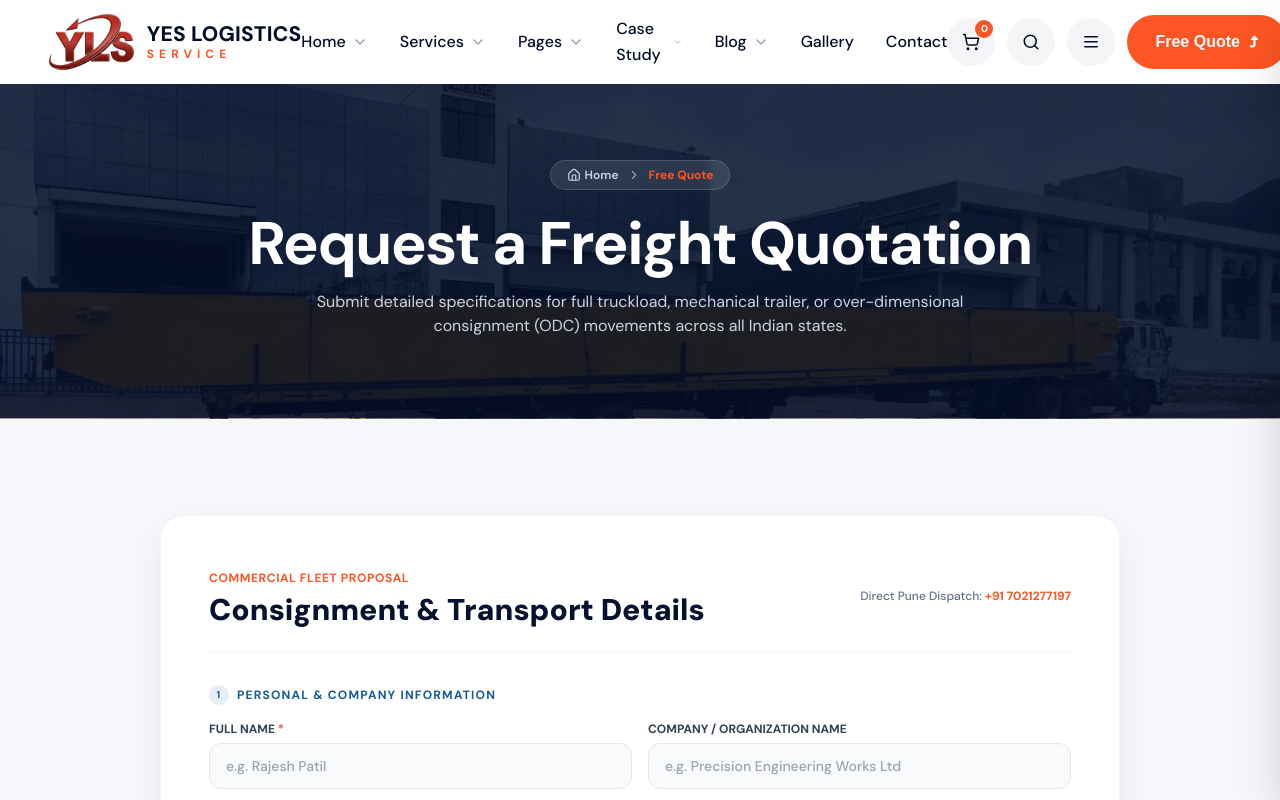
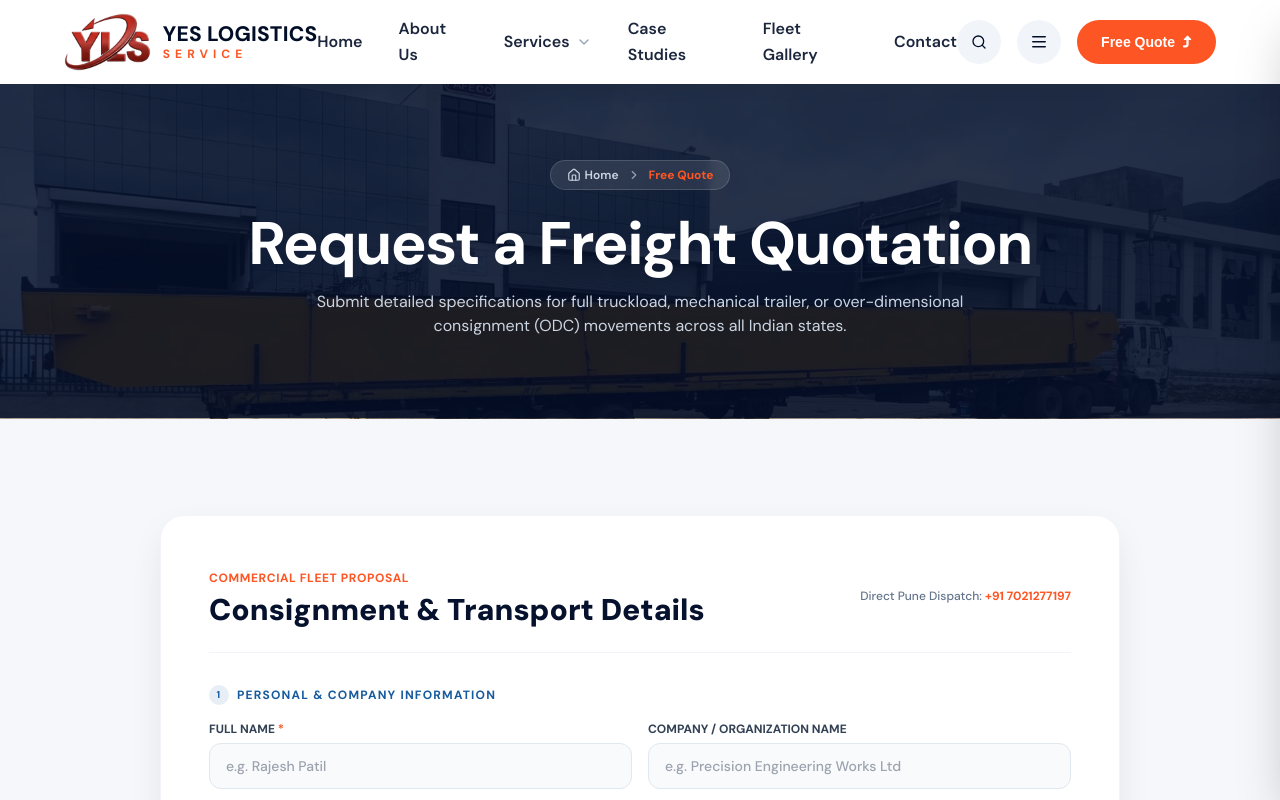
Before and after one commit to Mishra-Aniket/YLS, a Next.js app: page /quote in a window 1280 px wide. Shown: the top 800 px of the page. Built offline with nearby package versions, Linux system fonts and the light colour scheme; a web font is replaced by a local one.

Commit message:
fix(ui/ux): declutter navbar, position client marquee under hero, expand to 1640px canvas, and add quick tracking

```diff
--- a/src/app/page.tsx
+++ b/src/app/page.tsx
@@ -24,11 +24,11 @@ export default function HomePage() {
       {/* 1. White Pill Navigation Header */}
       <Navbar variant="floating" />
 
-      {/* 1b. Moveable Client Strip (logo + name pills) */}
-      <ClientMarquee />
-
       {/* 2. Dark Navy Split Hero Section */}
       <HeroSection />
+
+      {/* 2b. Moveable Client Strip (logo + name pills) */}
+      <ClientMarquee />
 
       {/* 3. About Our Company Section */}
       <AboutSection />
--- a/src/components/ClientMarquee.tsx
+++ b/src/components/ClientMarquee.tsx
@@ -15,10 +15,10 @@ export default function ClientMarquee() {
 
   return (
     <div
-      className="relative z-30 mt-[84px] overflow-hidden border-y border-white/10 bg-[#020e28]"
+      className="relative z-30 overflow-hidden border-y border-white/10 bg-[#020b1f] py-3 sm:py-4 shadow-inner"
       aria-label="Companies we work with"
     >
-      <div className="flex w-max animate-marquee items-center gap-3.5 py-2.5 pl-3.5">
+      <div className="flex w-max animate-marquee items-center gap-3.5 pl-3.5">
         {track.map((client, idx) => {
           const profileUrl = `https://www.google.com/search?q=${encodeURIComponent(
             client.name + " India"
--- a/src/components/Navbar.tsx
+++ b/src/components/Navbar.tsx
@@ -5,10 +5,9 @@ import Link from "next/link";
 import { usePathname } from "next/navigation";
 import {
   ChevronDown,
-  ShoppingCart,
   Search,
-  ArrowRight,
   Menu,
+  PhoneCall,
 } from "lucide-react";
 import YLSLogo from "./YLSLogo";
 import SearchModal from "./SearchModal";
@@ -25,76 +24,53 @@ export default function Navbar({ variant = "floating" }: NavbarProps) {
   const [activeDropdown, setActiveDropdown] = useState<string | null>(null);
   const [isSearchOpen, setIsSearchOpen] = useState(false);
   const [isDrawerOpen, setIsDrawerOpen] = useState(false);
-  const [cartCount, setCartCount] = useState(0);
 
   useEffect(() => {
     const handleScroll = () => {
-      setIsScrolled(window.scrollY > 40);
+      setIsScrolled(window.scrollY > 30);
     };
     handleScroll();
     window.addEventListener("scroll", handleScroll);
     return () => window.removeEventListener("scroll", handleScroll);
   }, []);
 
-  /* ---------- Logo block (constant size — no squish) ---------- */
+  /* ---------- Logo block ---------- */
   const logoBlock = (
-    <div className="flex items-center shrink-0">
-      <span className="inline-flex scale-[0.78] origin-left sm:scale-100 transition-transform">
+    <Link href="/" className="flex items-center shrink-0">
+      <span className="inline-flex scale-[0.82] sm:scale-100 origin-left transition-transform">
         <YLSLogo variant="light" size="lg" />
       </span>
-    </div>
+    </Link>
   );
 
-  /* ---------- Center menu (shared by both states) ---------- */
+  /* ---------- Streamlined, Spacious Menu ---------- */
   const menu = (
-    <ul className="hidden xl:flex items-center gap-8 font-heading font-medium text-[16px] text-dark">
+    <ul className="hidden lg:flex items-center gap-6 xl:gap-9 font-heading font-semibold text-[15px] xl:text-[16px] text-dark">
       {/* Home */}
-      <li
-        className="relative group py-2"
-        onMouseEnter={() => setActiveDropdown("home")}
-        onMouseLeave={() => setActiveDropdown(null)}
-      >
+      <li>
         <Link
           href="/"
-          className={`inline-flex items-center gap-1.5 transition-colors ${
-            pathname === "/" ? "text-primary font-bold" : "text-dark hover:text-primary"
+          className={`py-2 transition-colors duration-200 ${
+            pathname === "/" ? "text-primary font-bold" : "text-dark/90 hover:text-primary"
           }`}
         >
-          <span>Home</span>
-          <ChevronDown className="w-4 h-4 transition-transform group-hover:rotate-180 text-slate-400 group-hover:text-primary" />
+          Home
         </Link>
+      </li>
 
-        <div
-          className={`absolute top-full left-0 w-52 pt-3 z-50 transition-all duration-200 ${
-            activeDropdown === "home"
-              ? "opacity-100 visible translate-y-0"
-              : "opacity-0 invisible -translate-y-2 pointer-events-none"
+      {/* About Us */}
+      <li>
+        <Link
+          href="/about-us"
+          className={`py-2 transition-colors duration-200 ${
+            pathname === "/about-us" ? "text-primary font-bold" : "text-dark/90 hover:text-primary"
           }`}
         >
-          <div className="bg-white rounded-2xl p-2.5 shadow-2xl border border-slate-100 space-y-1">
-            <Link
-              href="/"
-              className="block px-3.5 py-2.5 rounded-xl hover:bg-slate-50 text-primary font-bold text-sm"
-            >
-              Home 1 (TransHub Clone)
-            </Link>
-            <Link
-              href="/#services-section"
-              className="block px-3.5 py-2.5 rounded-xl hover:bg-slate-50 text-slate-700 hover:text-primary text-sm font-medium"
-            >
-              Fleet &amp; Heavy Haulage
-            </Link>
-            <Link
-              href="/#process-section"
-              className="block px-3.5 py-2.5 rounded-xl hover:bg-slate-50 text-slate-700 hover:text-primary text-sm font-medium"
-            >
-              Working Workflow
-            </Link>
-          </div>
-        </div>
+          About Us
+        </Link>
       </li>
 
-      {/* Services */}
+      {/* Services Dropdown */}
       <li
         className="relative group py-2"
         onMouseEnter={() => setActiveDropdown("services")}
@@ -102,10 +78,10 @@ export default function Navbar({ variant = "floating" }: NavbarProps) {
       >
         <Link
           href="/services"
-          className={`inline-flex items-center gap-1.5 transition-colors ${
+          className={`inline-flex items-center gap-1.5 transition-colors duration-200 ${
             pathname.startsWith("/services")
               ? "text-primary font-bold"
-              : "text-dark hover:text-primary"
+              : "text-dark/90 hover:text-primary"
           }`}
         >
           <span>Services</span>
@@ -124,7 +100,7 @@ export default function Navbar({ variant = "floating" }: NavbarProps) {
               <Link
                 key={srv.id}
                 href={`/services#${srv.id}`}
-                className="flex items-center justify-between px-3.5 py-2 rounded-xl hover:bg-slate-50 text-slate-700 hover:text-primary text-sm font-medium transition"
+                className="flex items-center justify-between px-3.5 py-2.5 rounded-xl hover:bg-slate-50 text-slate-700 hover:text-primary text-sm font-medium transition"
               >
                 <span className="flex items-center gap-2">
                   <span className="w-1.5 h-1.5 rounded-full bg-primary" />
@@ -138,181 +114,39 @@ export default function Navbar({ variant = "floating" }: NavbarProps) {
                 href="/services"
                 className="flex items-center justify-between px-3.5 py-2 rounded-xl bg-slate-50 hover:bg-primary hover:text-white text-xs font-bold text-slate-700 transition"
               >
-                <span>View All 15+ Services</span>
-                <ArrowRight className="w-3.5 h-3.5" />
+                <span>View All 6 Specialized Haulage Divisions</span>
+                <i className="fa fa-arrow-right text-[10px]" aria-hidden="true"></i>
               </Link>
             </div>
           </div>
         </div>
       </li>
 
-      {/* Pages */}
-      <li
-        className="relative group py-2"
-        onMouseEnter={() => setActiveDropdown("pages")}
-        onMouseLeave={() => setActiveDropdown(null)}
-      >
-        <button
-          type="button"
-          className="inline-flex items-center gap-1.5 text-dark hover:text-primary transition-colors cursor-pointer"
-        >
-          <span>Pages</span>
-          <ChevronDown className="w-4 h-4 transition-transform group-hover:rotate-180 text-slate-400 group-hover:text-primary" />
-        </button>
-
-        <div
-          className={`absolute top-full left-0 w-64 pt-3 z-50 transition-all duration-200 ${
-            activeDropdown === "pages"
-              ? "opacity-100 visible translate-y-0"
-              : "opacity-0 invisible -translate-y-2 pointer-events-none"
+      {/* Case Studies */}
+      <li>
+        <Link
+          href="/case-studies"
+          className={`py-2 transition-colors duration-200 ${
+            pathname.startsWith("/case-studies")
+              ? "text-primary font-bold"
+              : "text-dark/90 hover:text-primary"
           }`}
         >
-          <div className="bg-white rounded-2xl p-2.5 shadow-2xl border border-slate-100 space-y-1">
-            <Link
-              href="/about-us"
-              className="block px-3.5 py-2.5 rounded-xl hover:bg-slate-50 text-slate-700 hover:text-primary text-sm font-medium"
-            >
-              About Our Company
-            </Link>
-            <Link
-              href="/services"
-              className="block px-3.5 py-2.5 rounded-xl hover:bg-slate-50 text-slate-700 hover:text-primary text-sm font-medium"
-            >
-              All Logistics Services
-            </Link>
-            <Link
-              href="/#tracking-section"
-              className="block px-3.5 py-2.5 rounded-xl hover:bg-slate-50 text-slate-700 hover:text-primary text-sm font-medium"
-            >
-              Track Consignment
-            </Link>
-            <Link
-              href="/quote"
-              className="block px-3.5 py-2.5 rounded-xl hover:bg-slate-50 text-slate-700 hover:text-primary text-sm font-medium"
-            >
-              Request Freight Quote
-            </Link>
-            <Link
-              href="/contact-us"
-              className="block px-3.5 py-2.5 rounded-xl hover:bg-slate-50 text-slate-700 hover:text-primary text-sm font-medium"
-            >
-              Branch Network (5 Hubs)
-            </Link>
-          </div>
-        </div>
-      </li>
-
-      {/* Case Study */}
-      <li
-        className="relative group py-2"
-        onMouseEnter={() => setActiveDropdown("casestudy")}
-        onMouseLeave={() => setActiveDropdown(null)}
-      >
-        <Link
-          href="/case-studies"
-          className={`inline-flex items-center gap-1.5 transition-colors ${
-            pathname.startsWith("/case-studies")
-              ? "text-primary font-bold"
-              : "text-dark hover:text-primary"
-          }`}
-        >
-          <span>Case Study</span>
-          <ChevronDown className="w-4 h-4 transition-transform group-hover:rotate-180 text-slate-400 group-hover:text-primary" />
+          Case Studies
         </Link>
-
-        <div
-          className={`absolute top-full left-0 w-72 pt-3 z-50 transition-all duration-200 ${
-            activeDropdown === "casestudy"
-              ? "opacity-100 visible translate-y-0"
-              : "opacity-0 invisible -translate-y-2 pointer-events-none"
-          }`}
-        >
-          <div className="bg-white rounded-2xl p-2.5 shadow-2xl border border-slate-100 space-y-1">
-            <Link
-              href="/case-studies"
-              className="block px-3.5 py-2.5 rounded-xl hover:bg-slate-50 text-slate-700 hover:text-primary text-sm font-medium"
-            >
-              ODC Girder Transport (52m)
-            </Link>
-            <Link
-              href="/case-studies"
-              className="block px-3.5 py-2.5 rounded-xl hover:bg-slate-50 text-slate-700 hover:text-primary text-sm font-medium"
-            >
-              Pune Warehouse Staging
-            </Link>
-            <Link
-              href="/case-studies"
-              className="block px-3.5 py-2.5 rounded-xl hover:bg-slate-50 text-slate-700 hover:text-primary text-sm font-medium"
-            >
-              Multi-State Fleet Network
-            </Link>
-            <Link
-              href="/case-studies"
-              className="block px-3.5 py-2.5 rounded-xl hover:bg-slate-50 text-slate-700 hover:text-primary text-sm font-medium"
-            >
-              50-Ton Crane Handover
-            </Link>
-          </div>
-        </div>
-      </li>
-
-      {/* Blog */}
-      <li
-        className="relative group py-2"
-        onMouseEnter={() => setActiveDropdown("blog")}
-        onMouseLeave={() => setActiveDropdown(null)}
-      >
-        <Link
-          href="/blog"
-          className={`inline-flex items-center gap-1.5 transition-colors ${
-            pathname.startsWith("/blog") ? "text-primary font-bold" : "text-dark hover:text-primary"
-          }`}
-        >
-          <span>Blog</span>
-          <ChevronDown className="w-4 h-4 transition-transform group-hover:rotate-180 text-slate-400 group-hover:text-primary" />
-        </Link>
-
-        <div
-          className={`absolute top-full left-0 w-72 pt-3 z-50 transition-all duration-200 ${
-            activeDropdown === "blog"
-              ? "opacity-100 visible translate-y-0"
-              : "opacity-0 invisible -translate-y-2 pointer-events-none"
-          }`}
-        >
-          <div className="bg-white rounded-2xl p-2.5 shadow-2xl border border-slate-100 space-y-1">
-            <Link
-              href="/blog"
-              className="block px-3.5 py-2.5 rounded-xl hover:bg-slate-50 text-slate-700 hover:text-primary text-sm font-medium"
-            >
-              Safer ODC Movements in India
-            </Link>
-            <Link
-              href="/blog"
-              className="block px-3.5 py-2.5 rounded-xl hover:bg-slate-50 text-slate-700 hover:text-primary text-sm font-medium"
-            >
-              How to Reduce Transport Delays
-            </Link>
-            <Link
-              href="/blog"
-              className="block px-3.5 py-2.5 rounded-xl hover:bg-slate-50 text-slate-700 hover:text-primary text-sm font-medium"
-            >
-              Why Warehousing Belongs in Logistics
-            </Link>
-          </div>
-        </div>
       </li>
 
       {/* Gallery */}
       <li>
         <Link
           href="/gallery"
-          className={`py-2 transition-colors ${
+          className={`py-2 transition-colors duration-200 ${
             pathname.startsWith("/gallery")
               ? "text-primary font-bold"
-              : "text-dark hover:text-primary"
+              : "text-dark/90 hover:text-primary"
           }`}
         >
-          Gallery
+          Fleet Gallery
         </Link>
       </li>
 
@@ -320,8 +154,8 @@ export default function Navbar({ variant = "floating" }: NavbarProps) {
       <li>
         <Link
           href="/contact-us"
-          className={`py-2 transition-colors ${
-            pathname === "/contact-us" ? "text-primary font-bold" : "text-dark hover:text-primary"
+          className={`py-2 transition-colors duration-200 ${
+            pathname === "/contact-us" ? "text-primary font-bold" : "text-dark/90 hover:text-primary"
           }`}
         >
           Contact
@@ -330,35 +164,36 @@ export default function Navbar({ variant = "floating" }: NavbarProps) {
     </ul>
   );
 
-  /* ---------- Right actions (shared by both states) ---------- */
+  /* ---------- Right Actions ---------- */
   const actions = (
-    <div className="flex items-center gap-2 sm:gap-3 shrink-0">
-      {/* Cart Icon Circle */}
-      <button
-        onClick={() => setCartCount((prev) => (prev > 0 ? 0 : 1))}
-        className="relative w-10 h-10 sm:w-12 sm:h-12 rounded-full bg-[#f5f5f7] hover:bg-slate-200 text-dark flex items-center justify-center transition"
-        aria-label="View Inquiry Cart"
-        title="Consignment Inquiry Cart"
+    <div className="flex items-center gap-3 sm:gap-4 shrink-0">
+      {/* 24/7 Dispatch Control Call Pill */}
+      <a
+        href="tel:+919370691090"
+        className="hidden 2xl:flex items-center gap-2 px-4 py-2 rounded-full bg-slate-100 hover:bg-slate-200 text-dark text-xs font-semibold font-heading transition"
+        title="24/7 Dispatch Hotline"
       >
-        <ShoppingCart className="w-[18px] h-[18px] text-dark" />
-        <sup className="absolute top-0.5 right-0.5 w-[18px] h-[18px] rounded-full bg-primary text-white text-[10px] font-bold flex items-center justify-center leading-none">
-          {cartCount}
-        </sup>
-      </button>
+        <span className="relative flex h-2 w-2">
+          <span className="animate-ping absolute inline-flex h-full w-full rounded-full bg-emerald-400 opacity-75"></span>
+          <span className="relative inline-flex rounded-full h-2 w-2 bg-emerald-500"></span>
+        </span>
+        <PhoneCall className="w-3.5 h-3.5 text-primary" />
+        <span>+91 93706 91090</span>
+      </a>
 
       {/* Search Icon Circle */}
       <button
         onClick={() => setIsSearchOpen(true)}
-        className="w-10 h-10 sm:w-12 sm:h-12 rounded-full bg-[#f5f5f7] hover:bg-slate-200 text-dark flex items-center justify-center transition"
+        className="w-10 h-10 sm:w-11 sm:h-11 rounded-full bg-slate-100 hover:bg-slate-200 text-dark flex items-center justify-center transition"
         aria-label="Search website"
       >
-        <Search className="w-[18px] h-[18px] text-dark" />
+        <Search className="w-4 h-4 text-dark" />
       </button>
 
-      {/* Burger Menu Circle (desktop — TransHub style) */}
+      {/* Burger Menu Circle (for detailed offcanvas drawer) */}
       <button
         onClick={() => setIsDrawerOpen(true)}
-        className="hidden lg:flex w-10 h-10 sm:w-12 sm:h-12 rounded-full bg-[#f5f5f7] hover:bg-slate-200 text-dark flex items-center justify-center transition"
+        className="hidden sm:flex w-10 h-10 sm:w-11 sm:h-11 rounded-full bg-slate-100 hover:bg-slate-200 text-dark items-center justify-center transition"
         aria-label="Open detailed menu"
       >
         <svg
@@ -375,20 +210,20 @@ export default function Navbar({ variant = "floating" }: NavbarProps) {
         </svg>
       </button>
 
-      {/* Free Quote Button (desktop/tablet — mobile uses drawer + hero CTA) */}
-      <Link href="/quote" className="btn-primary py-3.5 px-7 hidden sm:inline-flex">
+      {/* Free Quote Button */}
+      <Link href="/quote" className="btn-primary py-2.5 sm:py-3 px-5 sm:px-6 text-sm hidden sm:inline-flex items-center gap-2">
         <span>Free Quote</span>
         <i className="fa fa-turn-up text-xs" aria-hidden="true"></i>
       </Link>
 
-      {/* Mobile Menu Toggler (mobile + tablet) */}
+      {/* Mobile Menu Toggler */}
       <button
         onClick={() => setIsDrawerOpen(true)}
         className="lg:hidden flex items-center gap-1.5 px-3 py-2 rounded-full bg-slate-100 text-dark text-xs font-bold hover:bg-primary hover:text-white transition"
         aria-label="Toggle Navigation"
       >
         <Menu className="w-4 h-4" />
-        <span className="hidden sm:inline">Menu</span>
+        <span className="hidden xs:inline">Menu</span>
       </button>
     </div>
   );
@@ -400,16 +235,16 @@ export default function Navbar({ variant = "floating" }: NavbarProps) {
           variant === "floating" ? "fixed top-0 inset-x-0" : "sticky top-0"
         }`}
       >
-        {/* Full-width white bar — constant height, only the shadow fades on scroll */}
+        {/* Full-width white bar with smooth shadow on scroll */}
         <div
-          className={`w-full bg-white transition-shadow duration-300 ease-out ${
+          className={`w-full bg-white transition-all duration-300 ease-out ${
             isScrolled || variant === "solid"
-              ? "shadow-[0_12px_30px_rgba(2,14,40,0.10)]"
-              : "shadow-[0_12px_30px_rgba(2,14,40,0)]"
+              ? "shadow-[0_10px_30px_rgba(2,14,40,0.12)] border-b border-slate-100"
+              : "shadow-[0_4px_20px_rgba(2,14,40,0.04)]"
           }`}
         >
-          <div className="max-w-[1440px] mx-auto px-4 sm:px-6 md:px-8 lg:px-10 xl:px-12">
-            <nav className="flex items-center justify-between h-[84px]">
+          <div className="max-w-[1640px] w-full mx-auto px-4 sm:px-6 md:px-8 lg:px-12 xl:px-16">
+            <nav className="flex items-center justify-between h-[80px] sm:h-[84px]">
               {logoBlock}
               {menu}
               {actions}
```
Also changed, not shown: src/components/HeroSection.tsx (+96 -40 lines), src/components/YLSHeroBadge.tsx (+9 -9 lines).
